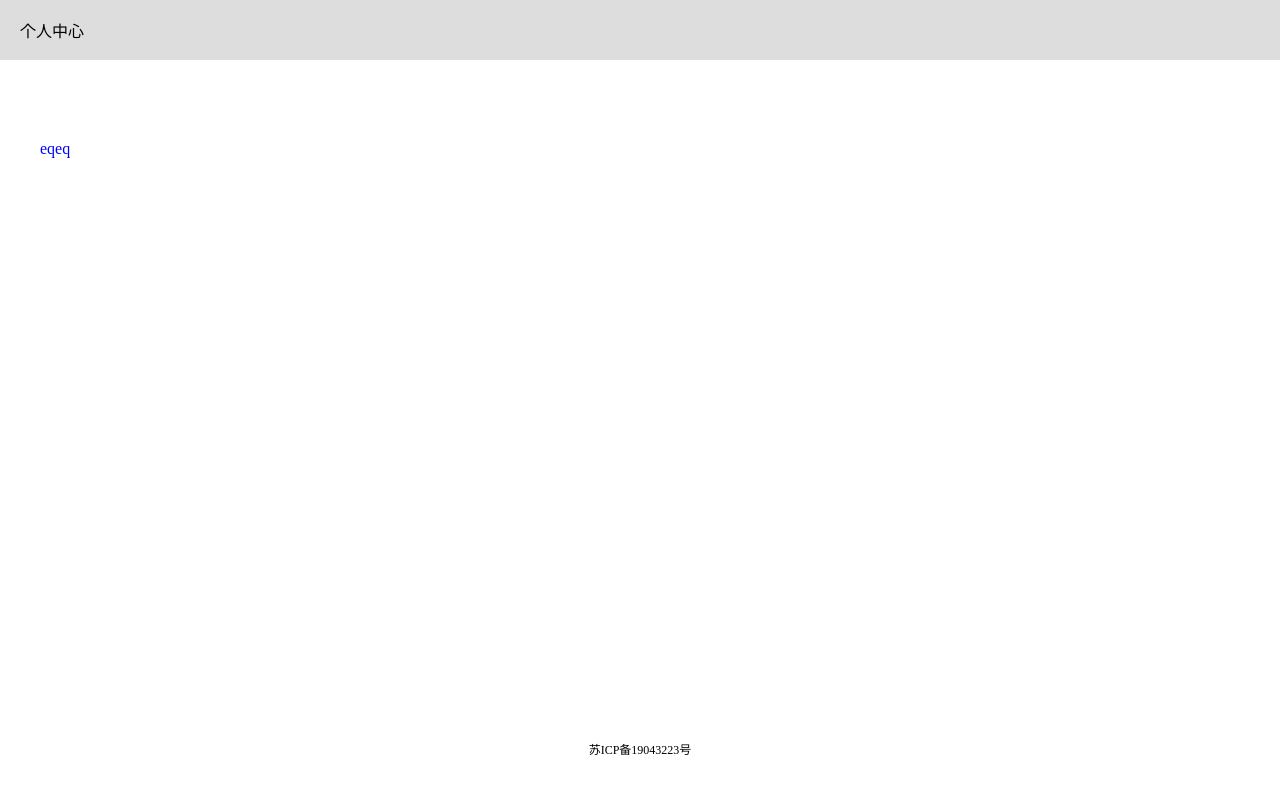
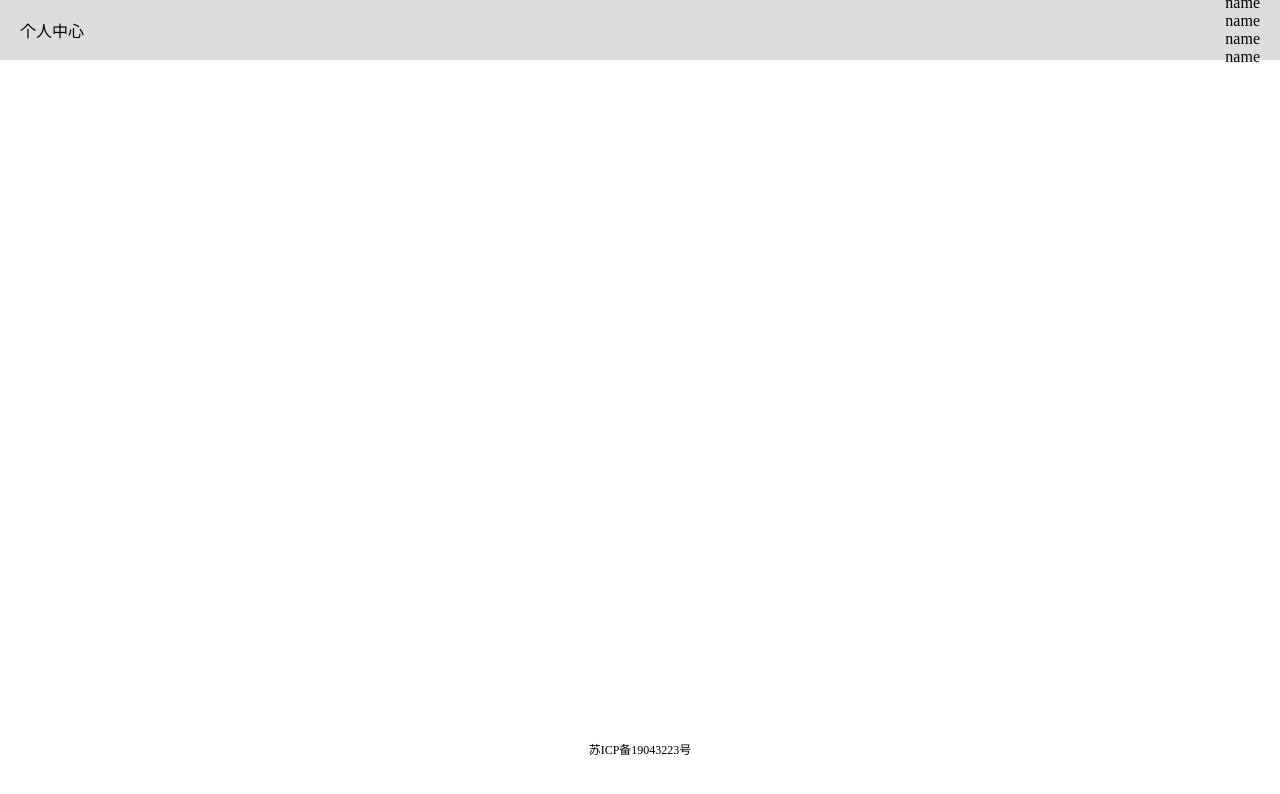
Before and after one commit to zs1843/my-blog, a React app: page / in a window 1280 px wide. Built offline with nearby package versions, Linux system fonts and the light colour scheme; no server answers.

Commit message:
'更改服务器地址'

```diff
--- a/src/pages/home/home.js
+++ b/src/pages/home/home.js
@@ -14,7 +14,6 @@
 
         return (
             <div className={styles.red1}>
-                eqeq
             </div>
         )
     }
--- a/src/pages/layout/layout.js
+++ b/src/pages/layout/layout.js
@@ -7,6 +7,8 @@
     }
     render(){
 
+        const { menu } = this.props.layout;
+
         return (
             <div className={styles.wrapper}>
                 <div className={styles.header}>
@@ -15,7 +17,9 @@
                         <span>个人中心</span>
                     </div>
                     <div className={styles.navMenu}>
-
+                        {menu.map(menuItem=> (
+                            <div key={menuItem} className={styles.menuItem}>name</div>
+                        ))}
                     </div>
                 </div>
                 <div className={styles.content}>
@@ -30,7 +34,9 @@
 }
 
 const mapStateToProps = (state, ownProps) =>{
-    return state;
+    return {
+        layout: state.layoutReducer
+    };
 }
 // const mapDispatchToProps = (dispatch, ownProps)=>{
 //     return bindActionCreators({createSagaAction1, createSagaAction2}, dispatch);
--- a/src/pages/layout/layout.less
+++ b/src/pages/layout/layout.less
@@ -14,6 +14,10 @@
     background: #ddd;
     display: flex;
     align-items: center;
+    justify-content: space-between;
+    .title{
+
+    }
 }
 
 .footer{
--- a/src/reducers/R/layoutR.js
+++ b/src/reducers/R/layoutR.js
@@ -1,7 +1,7 @@
 import { USER } from '../types';
 
 const initialState = {
-
+    menu: [1,2,3,4]
 };
 
 function LayoutReducer(state = initialState, action){
--- a/src/utils/http.js
+++ b/src/utils/http.js
@@ -4,7 +4,7 @@
 const baseURL = process.env.NODE_ENV === 'development' ? '/api' : '';
 const headers = {}//isFrom ? {'Content-Type': 'application/x-www-form-urlencoded'} : {'Content-Type': 'application/json', 'Accept': 'application/json'}
 const instance = axios.create({
-    baseURL,
+    baseURL: baseURL + '/wp/wp-json/wp/v2/',
     headers,
     timeout: 10000
 });
```
Also changed, not shown: build/webpack.config.dev.js.
